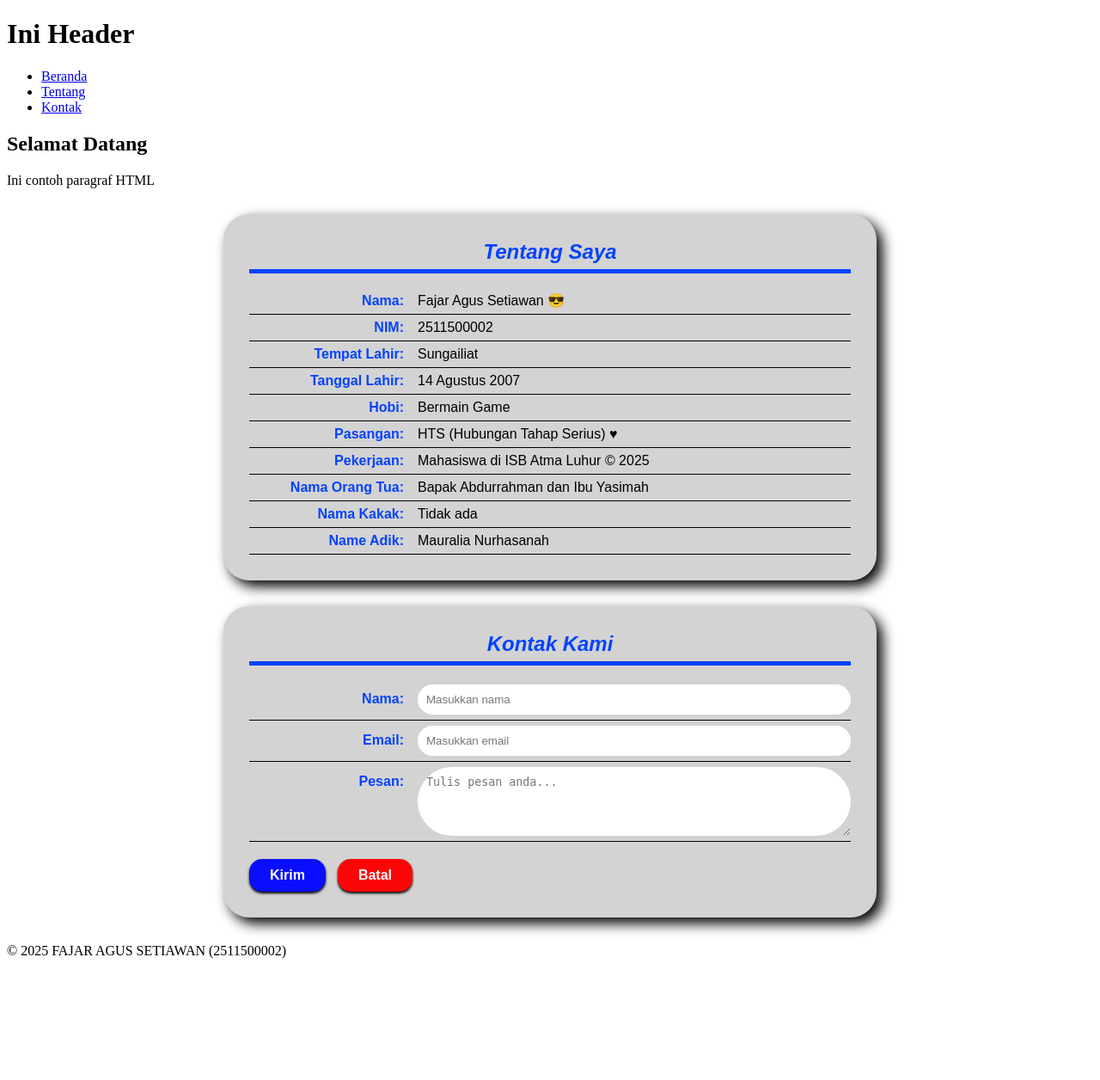
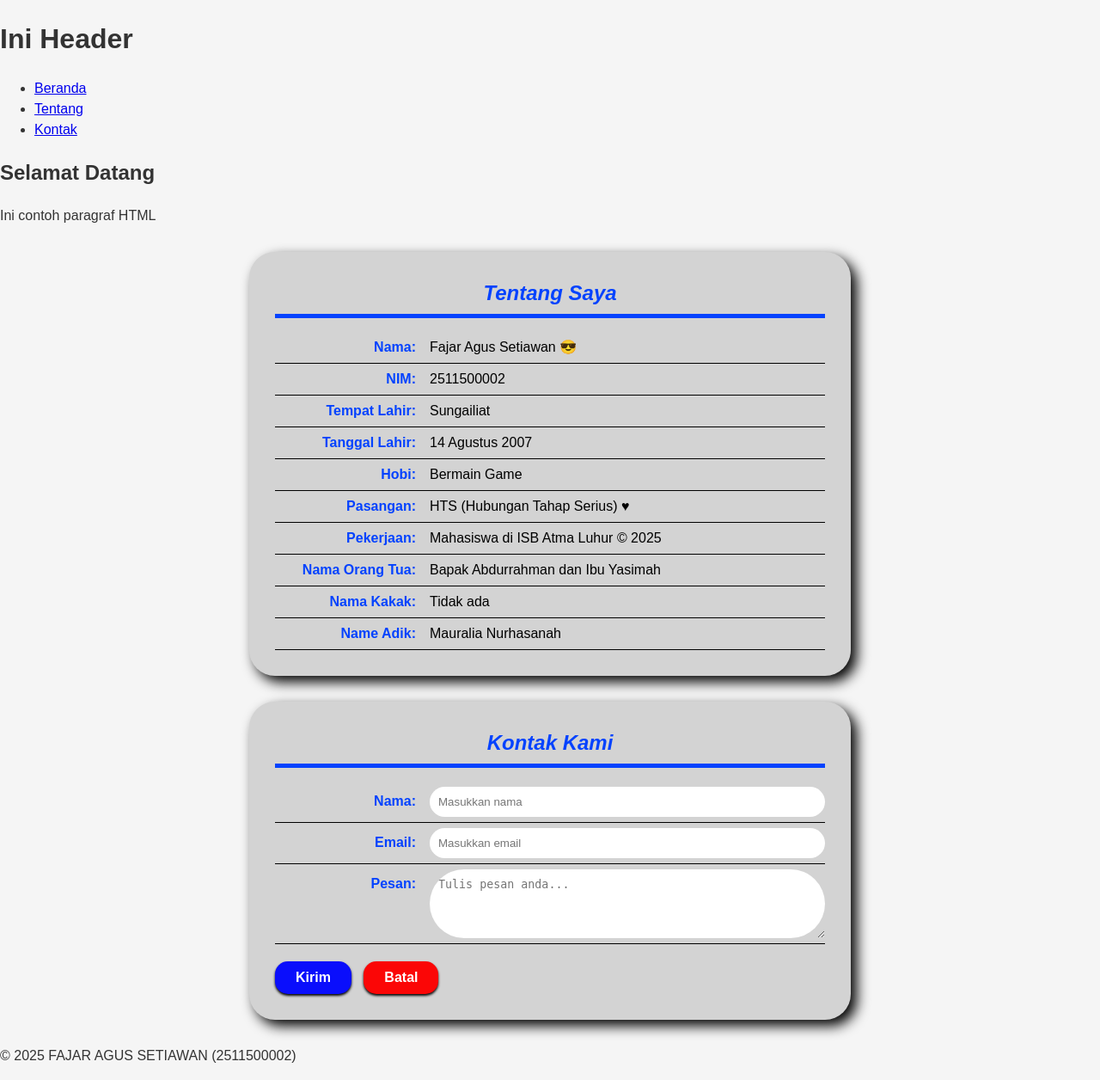
Before and after one commit to fajardoang123/2511500002-PWD-TI1A-25261, a PHP site: page /pertemuan-04/index.html in a window 1280 px wide. Shown: the whole page at 86% size. Before the commit the page ends 1115 px from the top, so only its background shows below. Run offline with PHP 8.4, Linux system fonts and the light colour scheme.

Commit message:
aturan css untuk body dan global reset

```diff
--- a/pertemuan-04/style.css
+++ b/pertemuan-04/style.css
@@ -1,3 +1,15 @@
+* {
+    box-sizing: border-box;
+}
+
+body {
+    margin: 0;
+    font-family: arial, sans-serif;
+    background: #f5f5f5;
+    color: #333;
+    line-height: 1.5;
+}
+
 #about,
 #contact {
     background-color: lightgray;
@@ -92,6 +104,7 @@
 }
 
 @media (max-width: 600px) {
+
     #about p,
     #contact label {
         flex-direction: column;
```
Also changed, not shown: pertemuan-04/readme.md. Lines whose indentation alone changed are shown as unchanged.
